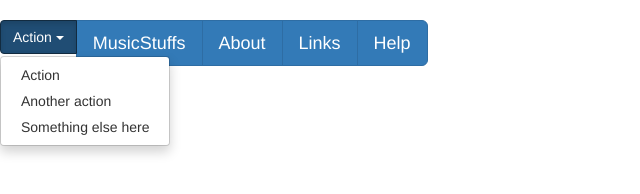
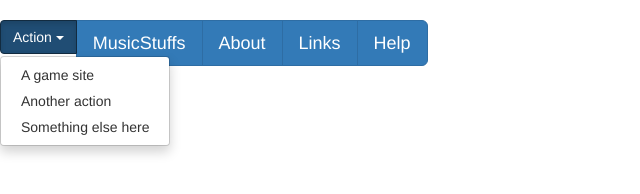
Before and after one commit to Traitan-Miller-CS/Traitan-Miller-CS.github.io, a plain HTML site: page index.html in a window 1280 px wide. Both pictures are taken after a click on the button "Action". Shown: the full height of the page, 0-640 px from the left. Drawn offline with nearby package versions, Linux system fonts and the light colour scheme.

Commit message:
Update index.html

```diff
--- a/index.html
+++ b/index.html
@@ -32,7 +32,7 @@
     Action <span class="caret"></span>
   </button>
   <ul class="dropdown-menu">
-    <li><a href="#">Action</a></li>
+    <li><a href="http://www.arcadeprehacks.com/">A game site</a></li>
     <li><a href="#">Another action</a></li>
     <li><a href="#">Something else here</a></li>
     </ul>
```
